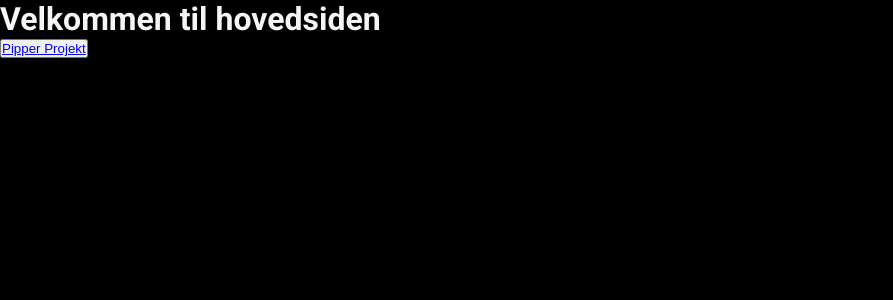
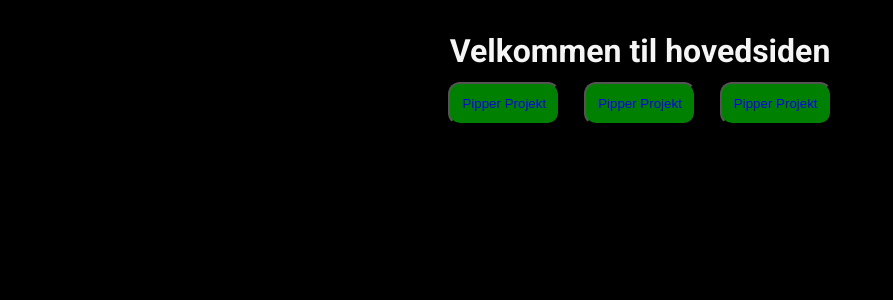
Before and after one commit to LouiseKristensen/3_smaa_react_projekter, a React (Create React App) app: page / in a window 1280 px wide. Shown: the top 300 px of the page, without its empty margins (0-893 px from the left). Built offline with nearby package versions, Linux system fonts and the light colour scheme.

Commit message:
styling til mainpage

```diff
--- a/package.json
+++ b/package.json
@@ -9,7 +9,9 @@
     "@testing-library/jest-dom": "^5.17.0",
     "@testing-library/react": "^13.4.0",
     "@testing-library/user-event": "^13.5.0",
+    "bootstrap": "^5.3.3",
     "react": "^18.3.1",
+    "react-bootstrap": "^2.10.5",
     "react-dom": "^18.3.1",
     "react-router-dom": "^6.27.0",
     "react-scripts": "5.0.1",
--- a/src/pages/MainPage.js
+++ b/src/pages/MainPage.js
@@ -1,12 +1,36 @@
 import { Link } from 'react-router-dom'
 
 function MainPage(){
+
+    const mainpageStyling = {
+        textAlign: 'center',
+        padding: '16px',
+        margin: '16px'
+
+    }
+
+    const buttonStyling ={
+        borderRadius: '12px',
+        padding: '12px',
+        margin: '12px',
+        backgroundColor: 'Green',
+        color: 'white'
+    }
+
     return (
-        <div>
+        <div style={mainpageStyling}>
         <h1>
             Velkommen til hovedsiden
         </h1>
-        <button><Link to="/pipper">Pipper Projekt</Link></button>
+        <button style={buttonStyling}>
+            <Link to="/pipper" style={{textDecoration: 'none'}}>Pipper Projekt</Link>
+        </button>
+        <button style={buttonStyling}>
+            <Link to="/pipper" style={{textDecoration: 'none'}}>Pipper Projekt</Link>
+        </button>
+        <button style={buttonStyling}>
+            <Link to="/pipper" style={{textDecoration:'none'}}>Pipper Projekt</Link>
+        </button>
         </div>
     )
 }
--- a/src/pages/Pipper_version2.js
+++ b/src/pages/Pipper_version2.js
@@ -4,7 +4,7 @@ import React, { useState } from 'react';
 // Import af komponenter
 import SidebarPipper from '../components/SideBarPipper';
 import Feed from '../components/Feed';
-import { Modal } from 'bootstrap';
+import  Modal from 'react-bootstrap/modal';
 
 
 function Pipper_version2() {
```
Also changed, not shown: 1 other file (tests, documents, lock files or other folders).
